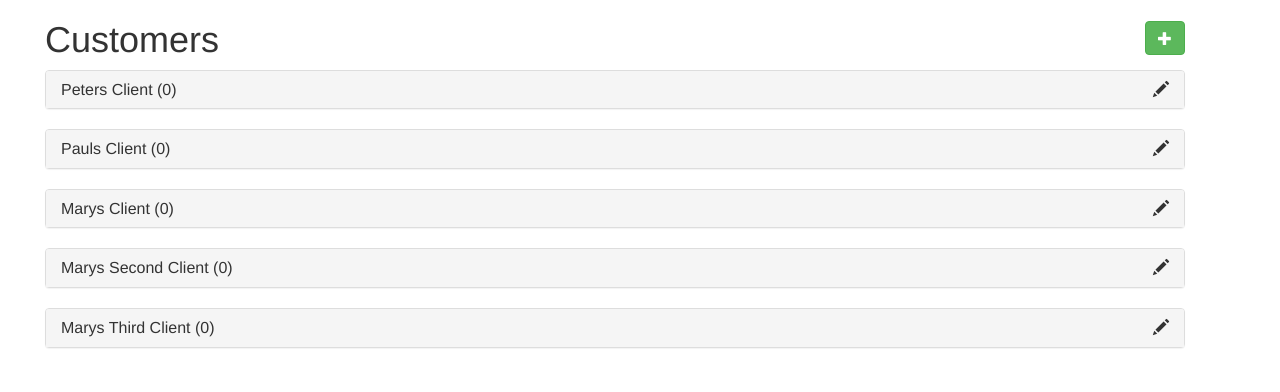
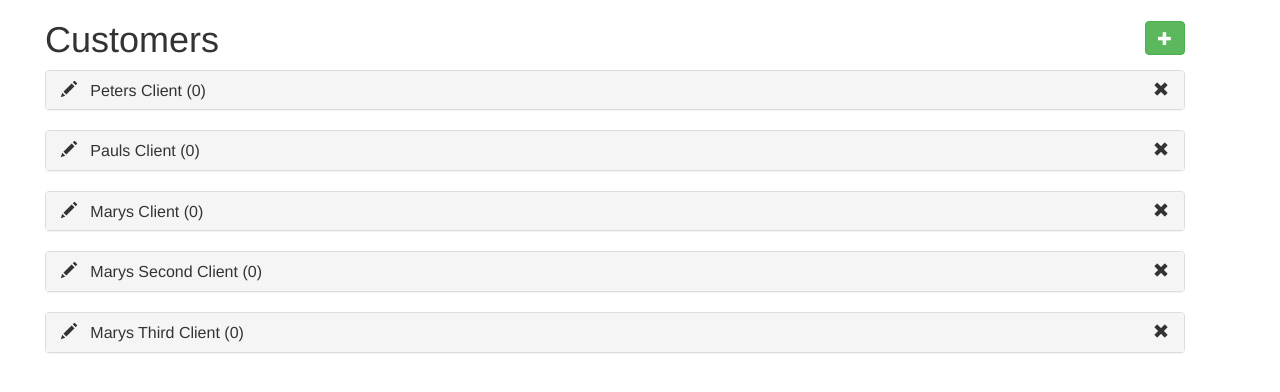
Before and after one commit to firstdayofjune/django_social_finance, a Django app: page / in a window 1280 px wide. Shown: the top 392 px of the page. Run offline with Django 3.2, Linux system fonts and the light colour scheme; data comes from the database, SQL or seed files in the repository; parts of the project's set-up code (start-up, migrations or seed data) failed here and were passed over; some libraries are stand-ins or nearby versions.

Commit message:
Users delete view created

```diff
--- a/social_finance/bank_accounts/templates/bank_accounts/account_listing.html
+++ b/social_finance/bank_accounts/templates/bank_accounts/account_listing.html
@@ -14,8 +14,9 @@
 				  <div class="panel panel-default">
 				    <div class="panel-heading">
 				      <h4 class="panel-title">
+				      	<a class="glyphicon glyphicon-pencil" href="{% url 'bank-user-update' user.id %}"></a> &nbsp;
 				        <a data-toggle="collapse" href="#accountPanel{{user.id}}">{{user.firstname}} {{user.lastname}} ({{user.accounts.all|length}})</a>
-				        <a class="pull-right glyphicon glyphicon-pencil" href="{% url 'bank-user-update' user.id %}"></a>
+				        <a class="pull-right glyphicon glyphicon-remove" href="{% url 'bank-user-delete' user.id %}"></a>
 				      </h4>
 				    </div>
 				    <div id="accountPanel{{user.id}}" class="panel-collapse collapse">
@@ -24,7 +25,8 @@
 							<thead>
 								<tr>
 									<th>Account No</th>
-									<th>IBAN <a class="glyphicon glyphicon-plus" href="{% url 'bank-account-create' user.id %}"></a></th>
+									<th>IBAN</th>
+									<th><a class="glyphicon glyphicon-plus" href="{% url 'bank-account-create' user.id %}"></a></th>
 								</tr>
 							</thead>
 
--- a/social_finance/bank_accounts/views.py
+++ b/social_finance/bank_accounts/views.py
@@ -1,29 +1,51 @@
+from django.core.urlresolvers import reverse_lazy
 from django.shortcuts import get_object_or_404
 from django.views import generic
 from bank_accounts import models as bank_account_models
 
-# Create your views here.
+#############################
+##### BankUser and BankAccount R
+#############################
 class AccountListing(generic.ListView):
 	model = bank_account_models.BankUser
 	template_name = 'bank_accounts/account_listing.html'
 	context_object_name = 'users'
 
 
-class BankUserUpdate(generic.edit.UpdateView):
+#############################
+##### BankUser CUD
+#############################
+class BankUserCreate(generic.edit.CreateView):
 	model = bank_account_models.BankUser
-	success_url = '/'
+	success_url = reverse_lazy('home')
 	fields = ['firstname', 'lastname']
 
 
-class BankUserCreate(generic.edit.CreateView):
+class BankUserUpdate(generic.edit.UpdateView):
 	model = bank_account_models.BankUser
-	success_url = '/'
+	success_url = reverse_lazy('home')
 	fields = ['firstname', 'lastname']
+
+
+class BankUserDelete(generic.edit.DeleteView):
+	model = bank_account_models.BankUser
+	success_url = reverse_lazy('home')
+
+
+#############################
+##### BankAccount CUD
+#############################
+class BankUserAccountCreate(generic.edit.CreateView):
+	model = bank_account_models.BankAccount
+	success_url = reverse_lazy('home')
+	slug_field = 'holder_id'
+	slug_url_kwarg = 'user_id'
+	fields = ['iban']
 
 
 class BankUserAccountUpdate(generic.edit.UpdateView):
 	model = bank_account_models.BankAccount
-	success_url = '/'
+	success_url = reverse_lazy('home')
 	slug_field = 'holder_id'
 	slug_url_kwarg = 'user_id'
 	fields = ['iban']
@@ -32,10 +54,3 @@ class BankUserAccountUpdate(generic.edit.UpdateView):
 		self.holder = get_object_or_404(bank_account_models.BankUser, id=self.kwargs['user_id'])
 		self.account = self.holder.accounts.all().filter(id=self.kwargs['pk'])
 		return self.account
-
-class BankUserAccountCreate(generic.edit.CreateView):
-	model = bank_account_models.BankAccount
-	success_url = '/'
-	slug_field = 'holder_id'
-	slug_url_kwarg = 'user_id'
-	fields = ['iban']
--- a/social_finance/social_finance/urls.py
+++ b/social_finance/social_finance/urls.py
@@ -23,6 +23,7 @@ urlpatterns = [
     url(r'^$', bank_account_views.AccountListing.as_view(), name='home'),
     url(r'^bank-user-create/$', bank_account_views.BankUserCreate.as_view(), name='bank-user-create'),
     url(r'^bank-user-update/(?P<pk>[0-9]+)/$', bank_account_views.BankUserUpdate.as_view(), name='bank-user-update'),
+    url(r'^bank-user-delete/(?P<pk>[0-9]+)/$', bank_account_views.BankUserDelete.as_view(), name='bank-user-delete'),
     url(r'^bank-user/(?P<user_id>[0-9]+)/account-update/(?P<pk>[0-9]+)/$', bank_account_views.BankUserAccountUpdate.as_view(), name='bank-account-update'),
     url(r'^bank-user/(?P<user_id>[0-9]+)/account-create/$', bank_account_views.BankUserAccountCreate.as_view(), name='bank-account-create'),
 ]
```
